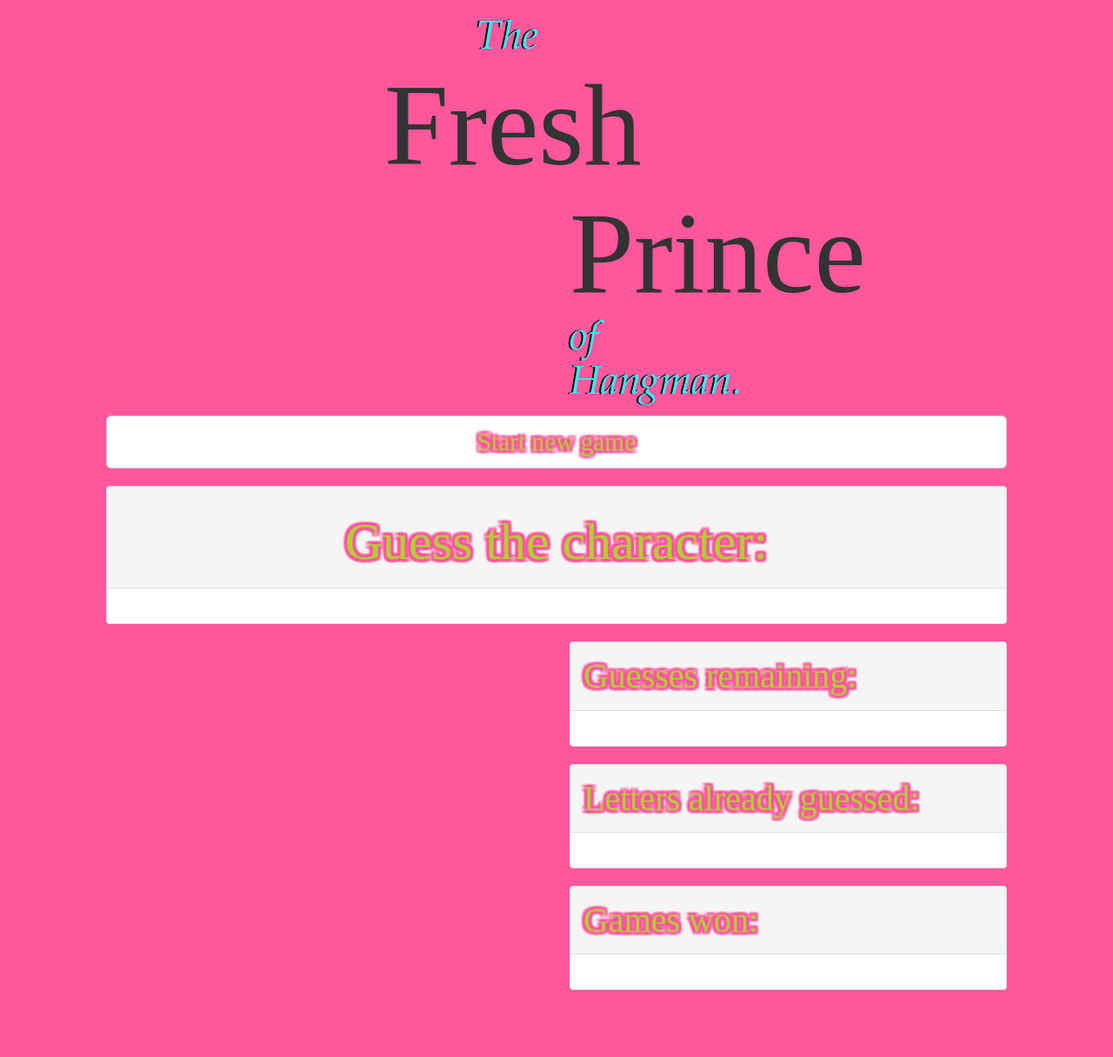
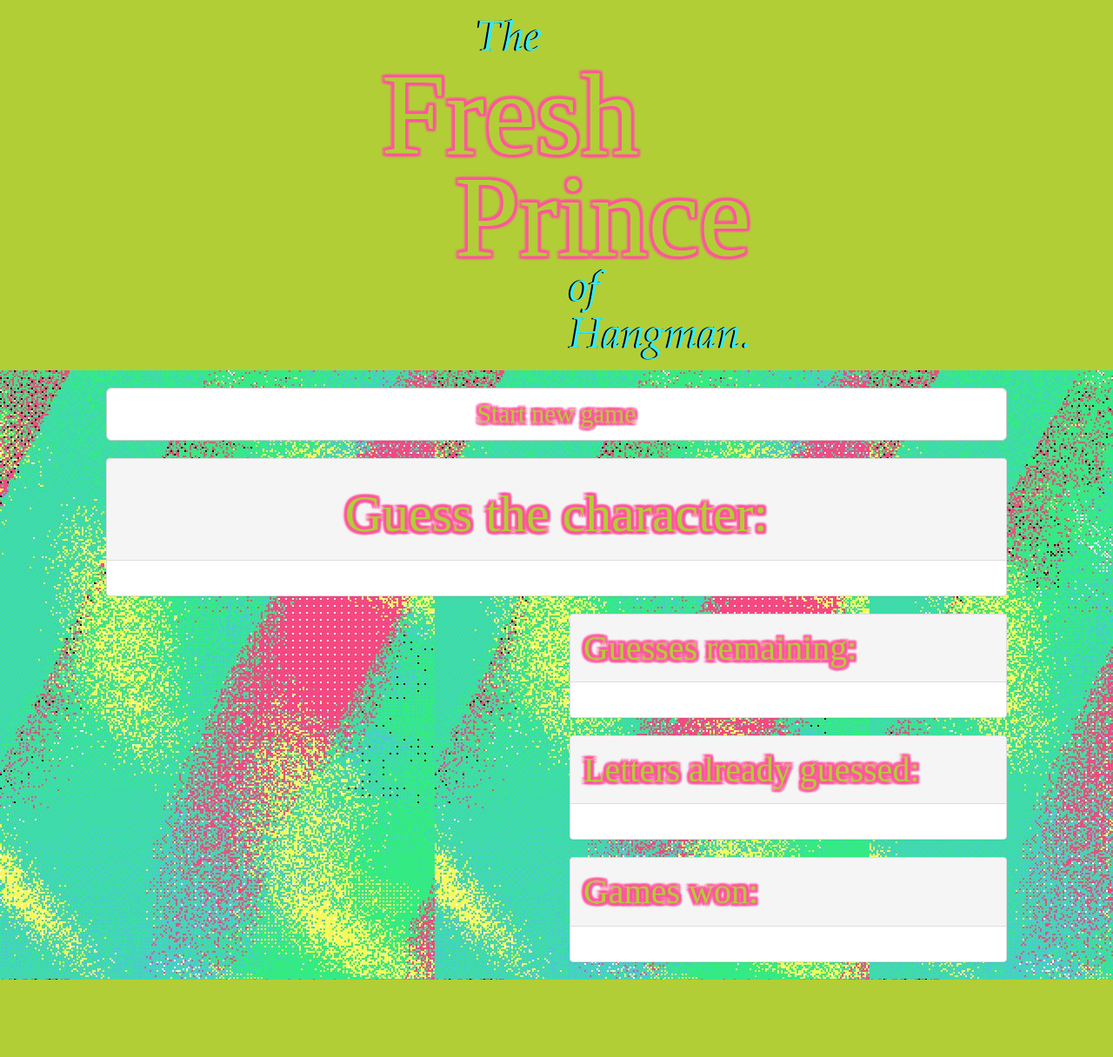
Before and after one commit to nlapier/Hangman, a PHP site: page / in a window 1280 px wide. Shown: the whole page at 87% size. After the commit the page ends 1184 px from the top, so only its background shows below. Run offline with PHP 8.4, Linux system fonts and the light colour scheme; some web fonts are replaced.

Commit message:
acceptable for submission

```diff
--- a/Assets/css/style.css
+++ b/Assets/css/style.css
@@ -1,11 +1,4 @@
 /* STORAGE
-font-family: Georgia, "Times New Roman", Times, serif;
-}
-
-	<!-- Fresh Prince title font --><link href='Assets/fonts/Aerosol.ttf' rel='stylesheet' type='text/css'>
-	<!-- Fresh Prince small font --><link href='Assets/fonts/freshmarker.ttf' rel='stylesheet' type='text/css'>
-	color: #6CDC04;
-
 
 */
 
@@ -17,9 +10,10 @@
     	format ("truetype");
 }
 
+
 body{
 /*	background-image: url("../images/background2.jpg");
-*/	background-color: #FF579C;
+*/	background-color: #B1CE36;
 	font-family: 'Loved by the King', cursive;
 }
 
@@ -30,7 +24,7 @@
 h1{
 	font-family: 'Aerosol';
 	font-size: 100pt;
-	margin: 0px 0px 0px 0px;
+	margin: -15px 0px -15px 0px;
 }
 
 #hangman{
@@ -40,12 +34,12 @@
 h2{
 	font-family: "Palatino Linotype", "Book Antiqua", Palatino, serif;
 	font-style: italic;
-	font-size: 35pt;
+	font-size: 37pt;
 	color: #37EAEE;
 	text-shadow: -2px 0px 0px black;
 }
 
-h3, #startButton, .panel > .panel-heading{
+h3, #startButton, .panel > .panel-heading, #Header{
 	color: #B1CE36;
 	text-shadow: -3px 0px 3px #FF579C, 3px 0px 2px #FF579C,
 	0px 3px 2px #FF579C, 0px -3px 2px #FF579C, -3px -3px 2px #FF579C,
@@ -63,3 +57,11 @@
 h3{
 	font-size: 45pt;
 }
+
+p{
+	font-size: 16pt;
+}
+
+#mainDiv{
+	background-image: url("../images/background2.jpg");
+}
--- a/Assets/javascript/game.js
+++ b/Assets/javascript/game.js
@@ -2,9 +2,13 @@
 
 	var characters = ["WILL 'THE FRESH PRINCE' SMITH", "PHILIP BANKS",
 	"VIVIAN BANKS", "CARLTON BANKS", "HILLARY BANKS", "ASHLEY BANKS",
-	"GEOFFREY", "NICKY BANKS", "JAZZ", "VY SMITH", "LISA WILKES", "JACKIE AMES"]
+	"GEOFFREY", "NICKY BANKS", "JAZZ", "VY SMITH", "LISA WILKES", "JACKIE AMES", "DEE DEE"]
 	var wins = 0;
 	var validInput = "ABCDEFGHIJKLMNOPQRSTUVWXYZ"
+	var win = new Audio("Assets/audio/FreshPrinceMiddle.mp3")
+	var begin = new Audio("Assets/audio/FreshPrinceIntro.mp3")
+
+	begin.play();
 
 	//Returns random integer between 0 and max-1.
 	function getRandomInt(max) {
@@ -16,17 +20,17 @@
 		$("#infoDiv").append(
 			"<div class = 'alert alert-warning alert-dismissable' role='alert' id=alertBox>" +
 			"<button type='button' class='close' data-dismiss='alert' aria-label='Close'>" +
-			"<span aria-hidden='true'>&times;</span></button>" +
+			"<span aria-hidden='true'>&times;</span></button><p>" +
 				message +
-			"</div>"
+			"</p></div>"
 		)
 		disappear("#alertBox");
 	}
 
 	//Pops-up an image of the character when guessed correctly
 	function charImage(input){
-		input = input.replace(/\s+/g, '') + ".jpg";
-		console.log(input);
+		input = input.replace(/\s+/g, '') + ".jpg";//This modifies the character name to match their respective jpegs,
+		//by removing any spaces with regex and appending ".jpg"
 		$("#charDiv").append(
 			"<img src= 'Assets/images/" + input + "' class='img-responsive' alt='Responsive image'>"
 		)
@@ -48,7 +52,7 @@
 	}
 
 	// Start game button
-	$("#startButton").button().click(function(){
+	$("#startButton").button().click(function start(){
 
 		var currentCharacter = characters[getRandomInt(characters.length)];
 		var displayCharacter = "";
@@ -115,25 +119,23 @@
 					document.getElementById("alreadyGuessed").innerHTML = alreadyGuessed;
 
 				}
-				console.log("correct:" + correct);
-				console.log("displayCharacter: " + displayCharacter);
-				console.log("currentCharacter: " + currentCharacter)
 
 			}
 
 			//Game over logic
 			if (remainingGuesses < 1){
-				console.log("Game over")
+				document.getElementById("game").innerHTML = currentCharacter;
 				alertBox("Yo Homes, smell ya later! \n GAME OVER.")
+
 			}
 
 			//User win logic
 			if (displayCharacter === currentCharacter) {
 				wins++;
-				document.getElementById("gamesWon").innerHTML = wins;
-				console.log("Won!")
 				alertBox("You got it!");
 				charImage(currentCharacter);
+				win.play();
+				start();
 			}
 		}
 	})
--- a/index.html
+++ b/index.html
@@ -27,19 +27,18 @@
 			</div>
 
 			<div class="row">
-				<div class = "col-xs-4"></div>
-				<div class="col-xs-3">
-					<h1>Fresh</h1>
+				<div class="col-xs-11">
+					<h1 class="text-center">Fresh</h1>
 				</div>
-				<div class="col-xs-4"></div>
+				<div class = "col-xs-1"></div>
+
 			</div>
 
 			<div class="row">
-				<div class = "col-xs-6"></div>
-				<div class="col-xs-3">
-					<h1>Prince</h1>
+				<div class = "col-xs-1"></div>
+				<div class="col-xs-11">
+					<h1 class="text-center">Prince</h1>
 				</div>
-				<div class="col-xs-4"></div>
 			</div>
 
 			<div class = "row">
@@ -54,12 +53,12 @@
 
 
 		<!-- Main body div -->
-		<div class="row">
-			<div class="col-xs-1"></div>
+		<div class="row" id="mainDiv">
+			<div class="col-xs-1" class="sideBar"></div>
 				<div class="col-xs-10">
 
 					<!-- Start Button-->
-					<!-- <button type="button" class="btn btn-default btn-lg btn-block" onclick="startGame()">Start new game</button> -->
+					<br>
 					<button type="button" class="btn btn-default btn-lg btn-block" id="startButton">Start new game</button>
 					<br>
 					<!-- /Start Button -->
@@ -70,7 +69,7 @@
 							<h3 class = "text-center" class="panel-title">Guess the character:</h3>
 			  			</div>
 			  			<div class="panel-body">
-			  				<p id="game"></p>
+			  				<p class = "text-center" id="game"></p>
 			  			</div>
 					</div>
 					<!-- /Hangman game panel -->
@@ -127,7 +126,7 @@
 
 
 				</div>
-			<div class="col-xs-1"></div>
+			<div class="col-xs-1" class="sideBar"></div>
 		</div>
 		<!-- Main body div -->
 
```
Also changed, not shown: Assets/images/background3.jpg (added), Assets/images/background4.jpg (added), 6 other files.
